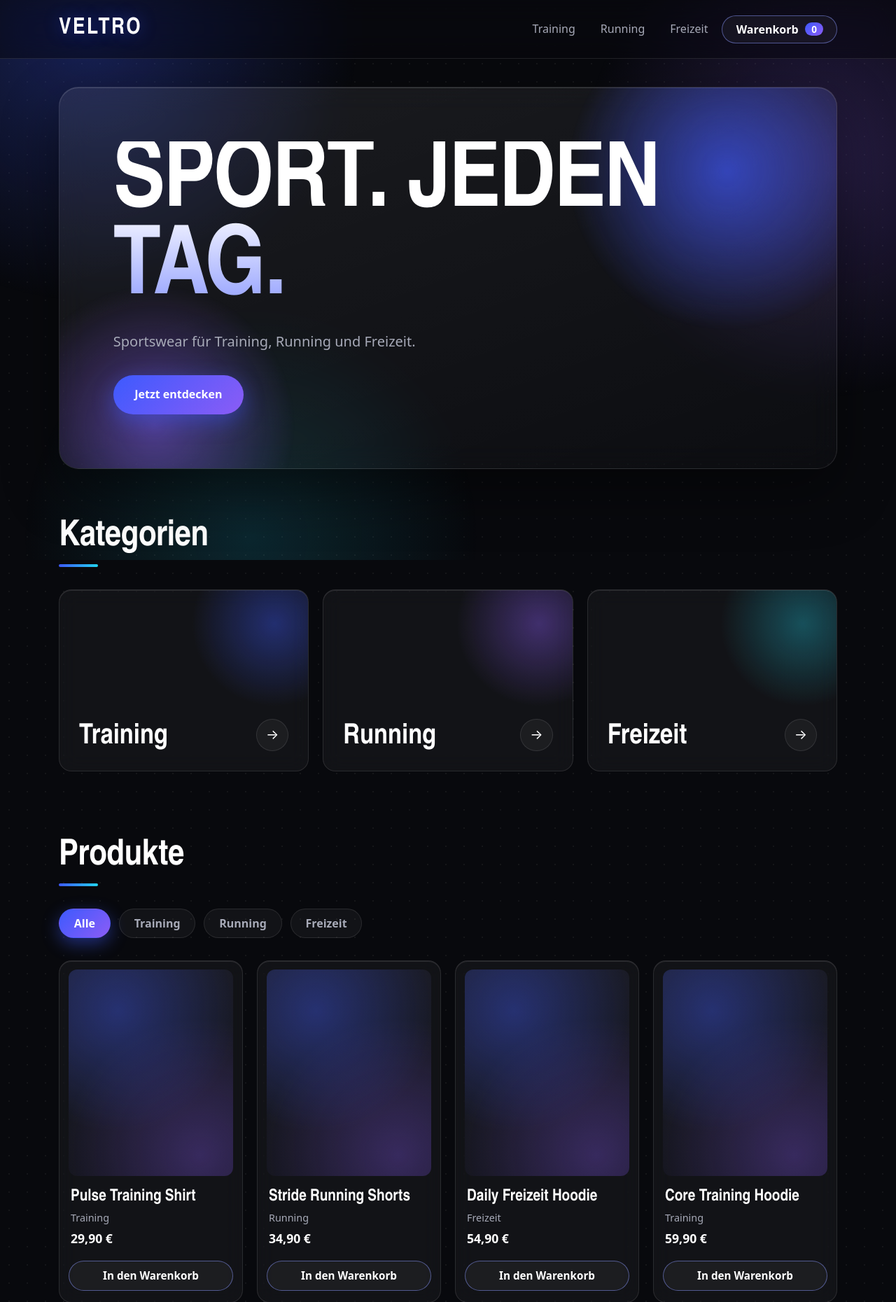
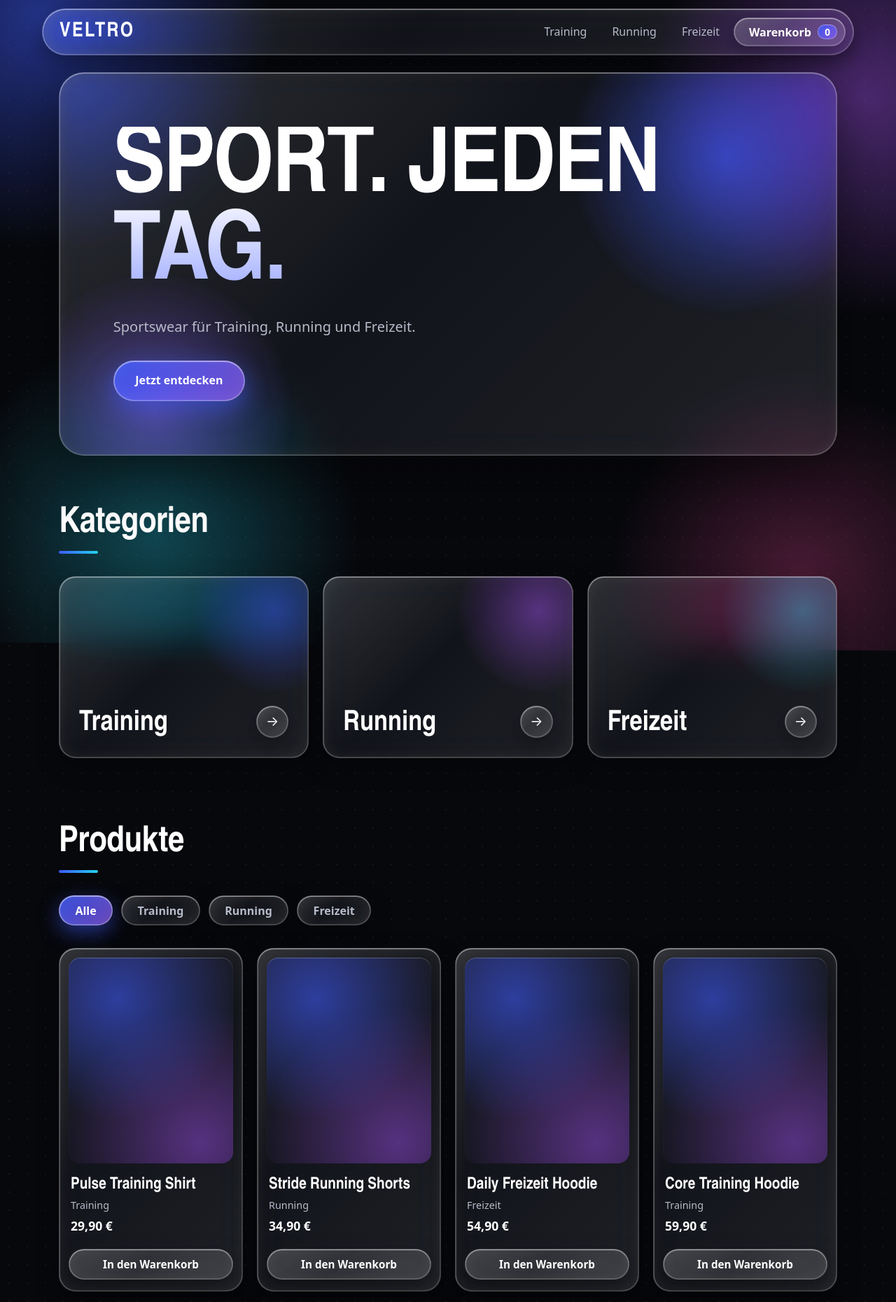
Before and after one commit to SebixDev/veltro-sportswear-shop, a plain HTML site: page index.html in a window 1280 px wide. Shown: the top 1860 px of the page at 70% size. Drawn offline with Linux system fonts and the light colour scheme.

Commit message:
style: add liquid glass look inspired by iOS

```diff
--- a/style.css
+++ b/style.css
@@ -1,20 +1,24 @@
 :root {
-    --bg: #08090d;
-    --glass: rgba(255, 255, 255, 0.045);
-    --glass-strong: rgba(255, 255, 255, 0.08);
-    --line: rgba(255, 255, 255, 0.1);
-    --text: #a7aab8;
+    --bg: #07080c;
+    --text: #b8bbc9;
     --white: #ffffff;
     --accent: #3d5afe;
-    --accent-soft: #8a98ff;
+    --accent-soft: #9aa7ff;
     --violet: #8b5cf6;
     --cyan: #22d3ee;
-    --glow: rgba(61, 90, 254, 0.45);
+    --glow: rgba(61, 90, 254, 0.5);
+    --glass-surface: linear-gradient(135deg, rgba(255, 255, 255, 0.16) 0%, rgba(255, 255, 255, 0.05) 45%, rgba(255, 255, 255, 0.1) 100%);
+    --glass-surface-hover: linear-gradient(135deg, rgba(255, 255, 255, 0.26) 0%, rgba(255, 255, 255, 0.09) 45%, rgba(255, 255, 255, 0.16) 100%);
+    --glass-tint: linear-gradient(135deg, rgba(61, 90, 254, 0.85), rgba(139, 92, 246, 0.75));
+    --glass-edge: inset 0 1px 1px rgba(255, 255, 255, 0.6), inset 0 -1px 1px rgba(255, 255, 255, 0.14), inset 1px 0 1px rgba(255, 255, 255, 0.22), inset -1px 0 1px rgba(255, 255, 255, 0.1), inset 0 0 22px rgba(255, 255, 255, 0.06);
+    --glass-drop: 0 12px 32px rgba(0, 0, 0, 0.35);
+    --glass-filter: blur(22px) saturate(180%);
+    --glass-line: rgba(255, 255, 255, 0.2);
     --font-head: "Arial Narrow", "Helvetica Neue", Arial, sans-serif;
     --font-body: system-ui, -apple-system, "Segoe UI", Roboto, Arial, sans-serif;
     --max: 1160px;
     --gap: 1.25rem;
-    --radius: 18px;
+    --radius: 24px;
 }
 
 *, *::before, *::after { box-sizing: border-box; }
@@ -23,7 +27,7 @@
 
 html {
     scroll-behavior: smooth;
-    scroll-padding-top: 5rem;
+    scroll-padding-top: 6rem;
 }
 
 body {
@@ -41,13 +45,15 @@ body {
 body::before {
     content: "";
     position: fixed;
-    inset: 0;
+    inset: -15%;
     z-index: -1;
     pointer-events: none;
     background:
-        radial-gradient(40rem 40rem at 10% 6%, rgba(61, 90, 254, 0.3), transparent 60%),
-        radial-gradient(36rem 36rem at 92% 28%, rgba(139, 92, 246, 0.24), transparent 60%),
-        radial-gradient(34rem 34rem at 28% 96%, rgba(34, 211, 238, 0.15), transparent 60%);
+        radial-gradient(34rem 34rem at 15% 15%, rgba(61, 90, 254, 0.5), transparent 60%),
+        radial-gradient(32rem 32rem at 85% 25%, rgba(168, 85, 247, 0.42), transparent 60%),
+        radial-gradient(30rem 30rem at 25% 85%, rgba(34, 211, 238, 0.3), transparent 60%),
+        radial-gradient(28rem 28rem at 80% 90%, rgba(236, 72, 153, 0.28), transparent 60%);
+    animation: drift 24s ease-in-out infinite alternate;
 }
 
 ::selection { background: var(--accent); color: var(--white); }
@@ -79,6 +85,45 @@ h2::after {
     background: linear-gradient(90deg, var(--accent), var(--cyan));
 }
 
+.site-header,
+.hero-box,
+.category,
+.product-card,
+.category-arrow,
+.filter-btn,
+.cart,
+.add-btn,
+.cart-close,
+.cart-clear,
+.menu-toggle,
+.qty-btn {
+    background: var(--glass-surface);
+    border: 1px solid var(--glass-line);
+    box-shadow: var(--glass-edge), var(--glass-drop);
+    backdrop-filter: var(--glass-filter);
+    -webkit-backdrop-filter: var(--glass-filter);
+}
+
+.filter-btn:hover,
+.cart:hover,
+.add-btn:hover,
+.cart-close:hover,
+.cart-clear:hover,
+.menu-toggle:hover,
+.qty-btn:hover {
+    background: var(--glass-surface-hover);
+    border-color: rgba(255, 255, 255, 0.4);
+}
+
+.filter-btn:active,
+.cart:active,
+.add-btn:active,
+.cart-close:active,
+.cart-clear:active,
+.menu-toggle:active,
+.qty-btn:active,
+.btn:active { transform: scale(0.96); }
+
 .hero,
 .section,
 .site-footer {
@@ -92,37 +137,37 @@ h2::after {
 .btn {
     display: inline-block;
     padding: 0.95rem 1.9rem;
+    border: 1px solid rgba(255, 255, 255, 0.35);
     border-radius: 999px;
-    background: linear-gradient(135deg, var(--accent), var(--violet));
+    background: var(--glass-tint);
     color: var(--white);
     font-weight: 600;
-    box-shadow: 0 10px 30px var(--glow);
+    box-shadow: var(--glass-edge), 0 12px 32px var(--glow);
     transition: transform 0.2s, box-shadow 0.2s, filter 0.2s;
 }
 
 .btn:hover {
     transform: translateY(-2px);
-    box-shadow: 0 16px 40px var(--glow);
+    box-shadow: var(--glass-edge), 0 18px 44px var(--glow);
     filter: brightness(1.12);
 }
 
 .site-header {
     position: sticky;
-    top: 0;
+    top: 0.75rem;
     z-index: 20;
     display: flex;
     align-items: center;
     gap: var(--gap);
-    padding: 1rem max(1.5rem, calc((100% - var(--max)) / 2 + 1.5rem));
-    background: rgba(8, 9, 13, 0.55);
-    border-bottom: 1px solid var(--line);
-    backdrop-filter: blur(18px) saturate(140%);
-    -webkit-backdrop-filter: blur(18px) saturate(140%);
+    width: min(var(--max), calc(100% - 1.5rem));
+    margin: 0.75rem auto 0;
+    padding: 0.6rem 0.7rem 0.6rem 1.5rem;
+    border-radius: 999px;
 }
 
 .logo {
     font-family: var(--font-head);
-    font-size: 2rem;
+    font-size: 1.8rem;
     font-weight: 800;
     letter-spacing: 0.08em;
     color: var(--white);
@@ -131,13 +176,12 @@ h2::after {
 
 .menu-toggle {
     display: none;
-    padding: 0.5rem 1.1rem;
-    border: 1px solid var(--line);
+    padding: 0.5rem 1.2rem;
     border-radius: 999px;
-    background: var(--glass);
     color: var(--white);
     font: 600 1rem var(--font-body);
     cursor: pointer;
+    transition: transform 0.2s, background 0.2s, border-color 0.2s;
 }
 
 .nav { display: flex; gap: 2.25rem; margin-left: auto; }
@@ -169,33 +213,26 @@ h2::after {
     display: inline-flex;
     align-items: center;
     gap: 0.6rem;
-    padding: 0.5rem 1.2rem;
-    border: 1px solid rgba(138, 152, 255, 0.5);
+    padding: 0.55rem 0.7rem 0.55rem 1.3rem;
     border-radius: 999px;
-    background: var(--glass);
     color: var(--white);
     font: 600 1rem var(--font-body);
     cursor: pointer;
-    transition: background 0.2s, box-shadow 0.2s, border-color 0.2s;
-}
-
-.cart:hover {
-    border-color: var(--accent-soft);
-    background: var(--glass-strong);
-    box-shadow: 0 0 24px var(--glow);
+    transition: transform 0.2s, background 0.2s, border-color 0.2s;
 }
 
 .cart-count {
-    min-width: 1.6rem;
-    padding: 0 0.4rem;
+    min-width: 1.7rem;
+    padding: 0 0.5rem;
+    border: 1px solid rgba(255, 255, 255, 0.35);
     border-radius: 999px;
-    background: linear-gradient(135deg, var(--accent), var(--violet));
+    background: var(--glass-tint);
     color: var(--white);
     font-size: 0.85rem;
     text-align: center;
 }
 
-.hero { padding-top: 2.5rem; }
+.hero { padding-top: 1.5rem; }
 
 .hero-box {
     position: relative;
@@ -206,12 +243,8 @@ h2::after {
     min-height: 520px;
     padding: clamp(1.75rem, 6vw, 5rem);
     overflow: hidden;
-    background: linear-gradient(160deg, rgba(255, 255, 255, 0.08), rgba(255, 255, 255, 0.02));
-    border: 1px solid var(--line);
-    border-radius: 28px;
-    box-shadow: 0 30px 80px rgba(0, 0, 0, 0.45), inset 0 1px 0 rgba(255, 255, 255, 0.14);
-    backdrop-filter: blur(20px);
-    -webkit-backdrop-filter: blur(20px);
+    border-radius: 36px;
+    box-shadow: var(--glass-edge), 0 30px 80px rgba(0, 0, 0, 0.45);
     animation: fade-up 0.8s ease both;
 }
 
@@ -252,7 +285,7 @@ h2::after {
     letter-spacing: -0.02em;
     text-transform: uppercase;
     color: var(--white);
-    background: linear-gradient(180deg, #ffffff 35%, #8a98ff 100%);
+    background: linear-gradient(180deg, #ffffff 35%, #9aa7ff 100%);
     -webkit-background-clip: text;
     background-clip: text;
     -webkit-text-fill-color: transparent;
@@ -276,12 +309,7 @@ h2::after {
     height: 260px;
     padding: 1.75rem;
     overflow: hidden;
-    background: var(--glass);
-    border: 1px solid var(--line);
     border-radius: var(--radius);
-    box-shadow: inset 0 1px 0 rgba(255, 255, 255, 0.1);
-    backdrop-filter: blur(14px);
-    -webkit-backdrop-filter: blur(14px);
     transition: transform 0.3s, border-color 0.3s, box-shadow 0.3s;
 }
 
@@ -293,23 +321,23 @@ h2::after {
     width: 16rem;
     height: 16rem;
     border-radius: 50%;
-    background: radial-gradient(circle, rgba(61, 90, 254, 0.55), transparent 65%);
-    opacity: 0.7;
+    background: radial-gradient(circle, rgba(61, 90, 254, 0.6), transparent 65%);
+    opacity: 0.75;
     transition: transform 0.6s, opacity 0.6s;
 }
 
 .category:nth-child(2)::before {
-    background: radial-gradient(circle, rgba(139, 92, 246, 0.55), transparent 65%);
+    background: radial-gradient(circle, rgba(168, 85, 247, 0.6), transparent 65%);
 }
 
 .category:nth-child(3)::before {
-    background: radial-gradient(circle, rgba(34, 211, 238, 0.45), transparent 65%);
+    background: radial-gradient(circle, rgba(34, 211, 238, 0.5), transparent 65%);
 }
 
 .category:hover {
     transform: translateY(-6px);
-    border-color: rgba(138, 152, 255, 0.6);
-    box-shadow: 0 20px 50px rgba(61, 90, 254, 0.25), inset 0 1px 0 rgba(255, 255, 255, 0.14);
+    border-color: rgba(255, 255, 255, 0.4);
+    box-shadow: var(--glass-edge), 0 24px 56px rgba(61, 90, 254, 0.35);
 }
 
 .category:hover::before {
@@ -333,17 +361,14 @@ h2::after {
     place-items: center;
     width: 2.9rem;
     height: 2.9rem;
-    border: 1px solid var(--line);
     border-radius: 50%;
-    background: var(--glass);
     color: var(--white);
     font-size: 1.2rem;
-    transition: background 0.3s, border-color 0.3s, transform 0.3s;
+    transition: background 0.3s, transform 0.3s;
 }
 
 .category:hover .category-arrow {
-    background: linear-gradient(135deg, var(--accent), var(--violet));
-    border-color: transparent;
+    background: var(--glass-tint);
     transform: translateX(5px);
 }
 
@@ -357,29 +382,23 @@ h2::after {
 .filter-btn,
 .cart-close,
 .cart-clear {
-    padding: 0.55rem 1.3rem;
-    border: 1px solid var(--line);
+    padding: 0.6rem 1.4rem;
     border-radius: 999px;
-    background: var(--glass);
     color: var(--text);
     font: 600 1rem var(--font-body);
     cursor: pointer;
-    transition: border-color 0.2s, color 0.2s, background 0.2s, box-shadow 0.2s;
+    transition: transform 0.2s, background 0.2s, border-color 0.2s, color 0.2s, box-shadow 0.2s;
 }
 
 .filter-btn:hover,
 .cart-close:hover,
-.cart-clear:hover {
-    border-color: var(--accent-soft);
-    color: var(--white);
-    background: var(--glass-strong);
-}
+.cart-clear:hover { color: var(--white); }
 
 .filter-btn[aria-pressed="true"] {
-    border-color: transparent;
-    background: linear-gradient(135deg, var(--accent), var(--violet));
+    border-color: rgba(255, 255, 255, 0.4);
+    background: var(--glass-tint);
     color: var(--white);
-    box-shadow: 0 8px 24px var(--glow);
+    box-shadow: var(--glass-edge), 0 10px 28px var(--glow);
 }
 
 .product-card {
@@ -388,19 +407,14 @@ h2::after {
     flex-direction: column;
     gap: 0.25rem;
     padding: 0.8rem 0.8rem 1rem;
-    background: var(--glass);
-    border: 1px solid var(--line);
     border-radius: var(--radius);
-    box-shadow: inset 0 1px 0 rgba(255, 255, 255, 0.1);
-    backdrop-filter: blur(14px);
-    -webkit-backdrop-filter: blur(14px);
     transition: transform 0.3s, border-color 0.3s, box-shadow 0.3s;
 }
 
 .product-card:hover {
     transform: translateY(-6px);
-    border-color: rgba(138, 152, 255, 0.6);
-    box-shadow: 0 18px 44px rgba(61, 90, 254, 0.25), inset 0 1px 0 rgba(255, 255, 255, 0.14);
+    border-color: rgba(255, 255, 255, 0.4);
+    box-shadow: var(--glass-edge), 0 24px 56px rgba(61, 90, 254, 0.35);
 }
 
 .product-image {
@@ -409,17 +423,18 @@ h2::after {
     margin-bottom: 0.9rem;
     overflow: hidden;
     background:
-        radial-gradient(circle at 30% 20%, rgba(61, 90, 254, 0.35), transparent 60%),
-        radial-gradient(circle at 80% 90%, rgba(139, 92, 246, 0.3), transparent 60%),
-        linear-gradient(160deg, #1c1d28, #12131a);
-    border-radius: calc(var(--radius) - 6px);
+        radial-gradient(circle at 30% 20%, rgba(61, 90, 254, 0.55), transparent 60%),
+        radial-gradient(circle at 80% 90%, rgba(168, 85, 247, 0.45), transparent 60%),
+        linear-gradient(160deg, #1d1e2b, #12131b);
+    border-radius: calc(var(--radius) - 8px);
+    box-shadow: inset 0 1px 1px rgba(255, 255, 255, 0.25);
 }
 
 .product-image::after {
     content: "";
     position: absolute;
     inset: 0;
-    background: linear-gradient(110deg, transparent 30%, rgba(255, 255, 255, 0.14) 50%, transparent 70%);
+    background: linear-gradient(110deg, transparent 30%, rgba(255, 255, 255, 0.16) 50%, transparent 70%);
     transform: translateX(-100%);
     transition: transform 0.8s;
 }
@@ -450,20 +465,18 @@ h2::after {
 
 .add-btn {
     margin-top: auto;
-    padding: 0.65rem 1.1rem;
-    border: 1px solid rgba(138, 152, 255, 0.5);
+    padding: 0.7rem 1.1rem;
     border-radius: 999px;
-    background: var(--glass);
     color: var(--white);
     font: 600 0.95rem var(--font-body);
     cursor: pointer;
-    transition: background 0.2s, box-shadow 0.2s, border-color 0.2s;
+    transition: transform 0.2s, background 0.2s, border-color 0.2s, box-shadow 0.2s;
 }
 
 .add-btn:hover {
-    border-color: transparent;
-    background: linear-gradient(135deg, var(--accent), var(--violet));
-    box-shadow: 0 8px 24px var(--glow);
+    border-color: rgba(255, 255, 255, 0.4);
+    background: var(--glass-tint);
+    box-shadow: var(--glass-edge), 0 10px 28px var(--glow);
 }
 
 .product-empty { grid-column: 1 / -1; }
@@ -475,18 +488,19 @@ h2::after {
     max-height: 85vh;
     padding: 0;
     overflow: auto;
-    border: 1px solid var(--line);
-    border-radius: 22px;
-    background: rgba(16, 17, 24, 0.88);
+    border: 1px solid var(--glass-line);
+    border-radius: 32px;
+    background: var(--glass-surface), rgba(18, 19, 28, 0.6);
     color: var(--text);
-    box-shadow: 0 30px 90px rgba(0, 0, 0, 0.7), 0 0 60px rgba(61, 90, 254, 0.15);
-    backdrop-filter: blur(24px);
-    -webkit-backdrop-filter: blur(24px);
+    box-shadow: var(--glass-edge), 0 30px 90px rgba(0, 0, 0, 0.7);
+    backdrop-filter: blur(28px) saturate(180%);
+    -webkit-backdrop-filter: blur(28px) saturate(180%);
 }
 
 .cart-dialog::backdrop {
-    background: rgba(0, 0, 0, 0.65);
-    backdrop-filter: blur(5px);
+    background: rgba(0, 0, 0, 0.6);
+    backdrop-filter: blur(6px);
+    -webkit-backdrop-filter: blur(6px);
 }
 
 .cart-inner { padding: 1.75rem; }
@@ -513,7 +527,7 @@ h2::after {
     grid-template-columns: 1fr auto;
     gap: 0.5rem 1rem;
     padding: 1.1rem 0;
-    border-top: 1px solid var(--line);
+    border-top: 1px solid var(--glass-line);
 }
 
 .cart-item-name {
@@ -533,19 +547,15 @@ h2::after {
 }
 
 .qty-btn {
-    width: 2.1rem;
-    height: 2.1rem;
-    border: 1px solid var(--line);
+    width: 2.2rem;
+    height: 2.2rem;
     border-radius: 50%;
-    background: var(--glass);
     color: var(--white);
     font: 600 1rem var(--font-body);
     line-height: 1;
     cursor: pointer;
-    transition: border-color 0.2s, background 0.2s;
+    transition: transform 0.2s, background 0.2s, border-color 0.2s;
 }
-
-.qty-btn:hover { border-color: var(--accent-soft); background: var(--glass-strong); }
 
 .qty-value {
     min-width: 1.5rem;
@@ -585,7 +595,7 @@ h2::after {
     justify-content: space-between;
     gap: 1rem;
     padding-top: 1.1rem;
-    border-top: 1px solid var(--line);
+    border-top: 1px solid var(--glass-line);
 }
 
 .cart-total {
@@ -603,7 +613,7 @@ h2::after {
     margin-top: 3rem;
     padding-top: 2rem;
     padding-bottom: 2.5rem;
-    border-top: 1px solid var(--line);
+    border-top: 1px solid var(--glass-line);
 }
 
 .footer-logo {
@@ -618,6 +628,11 @@ h2::after {
 .footer-nav a { transition: color 0.2s; }
 .footer-nav a:hover { color: var(--white); }
 .copyright { font-size: 0.9rem; }
+
+@keyframes drift {
+    from { transform: translate(0, 0) scale(1) rotate(0deg); }
+    to { transform: translate(3%, -2%) scale(1.12) rotate(6deg); }
+}
 
 @keyframes fade-up {
     from { opacity: 0; transform: translateY(18px); }
@@ -642,35 +657,34 @@ h2::after {
 }
 
 @media (max-width: 600px) {
-    html { scroll-padding-top: 4.5rem; }
+    html { scroll-padding-top: 5.5rem; }
 
     .menu-toggle { display: block; margin-left: auto; }
 
     .nav {
         display: none;
         position: absolute;
-        top: 100%;
-        left: 1rem;
-        right: 1rem;
+        top: calc(100% + 0.6rem);
+        left: 0;
+        right: 0;
         z-index: 10;
         flex-direction: column;
         gap: 0;
-        margin: 0.5rem 0 0;
-        background: rgba(16, 17, 24, 0.92);
-        border: 1px solid var(--line);
-        border-radius: var(--radius);
-        box-shadow: 0 20px 50px rgba(0, 0, 0, 0.5);
-        backdrop-filter: blur(18px);
-        -webkit-backdrop-filter: blur(18px);
+        margin: 0;
+        overflow: hidden;
+        background: rgba(20, 21, 30, 0.92);
+        border: 1px solid var(--glass-line);
+        border-radius: 24px;
+        box-shadow: var(--glass-edge), 0 20px 50px rgba(0, 0, 0, 0.5);
     }
 
     .nav.open { display: flex; }
 
-    .nav a { padding: 1rem 1.25rem; }
+    .nav a { padding: 1rem 1.4rem; }
     .nav a::after { display: none; }
-    .nav a + a { border-top: 1px solid var(--line); }
+    .nav a + a { border-top: 1px solid var(--glass-line); }
 
-    .hero-box { min-height: 360px; }
+    .hero-box { min-height: 360px; border-radius: 28px; }
     .grid-4 { grid-template-columns: 1fr; }
     .site-footer { flex-direction: column; align-items: flex-start; }
 }
```
